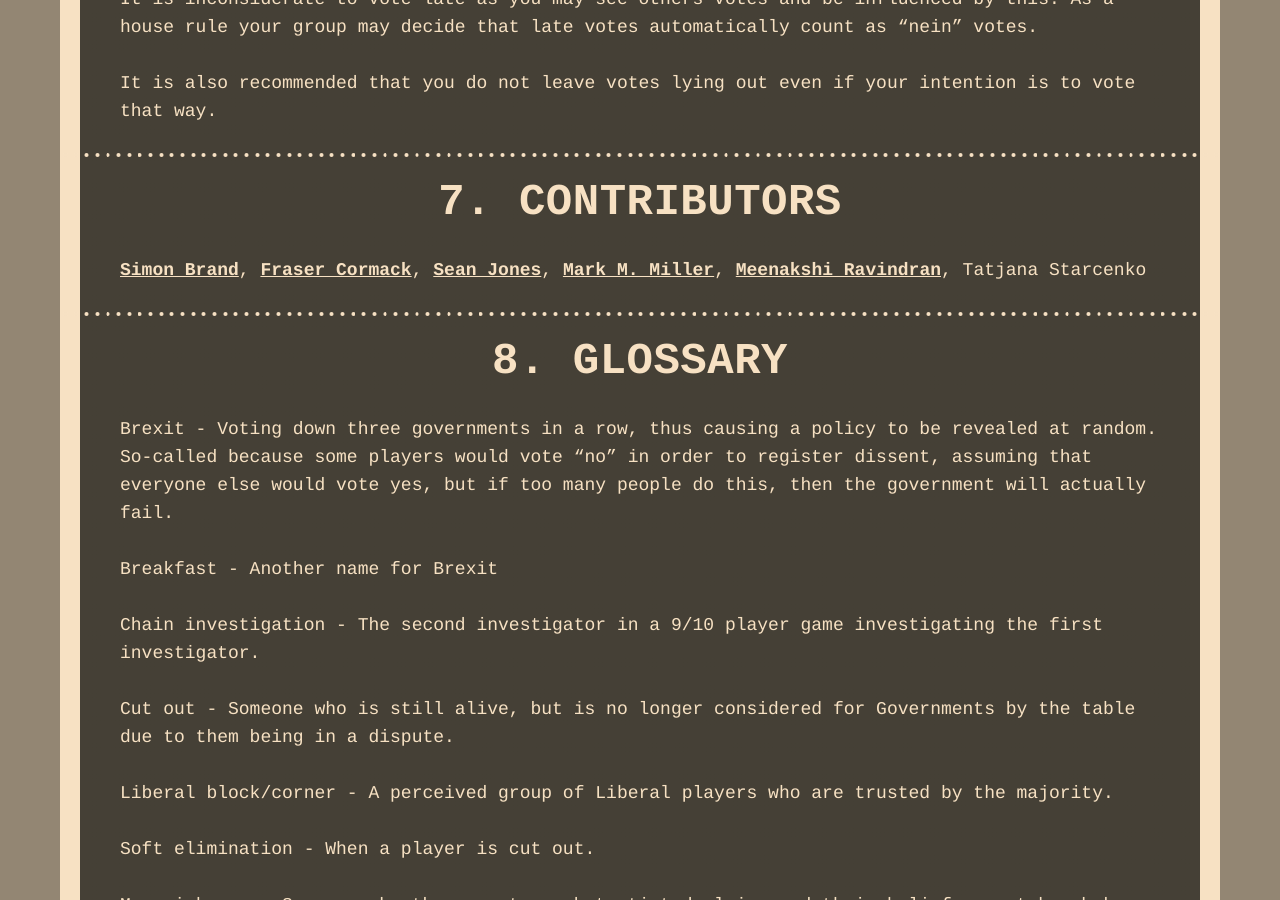
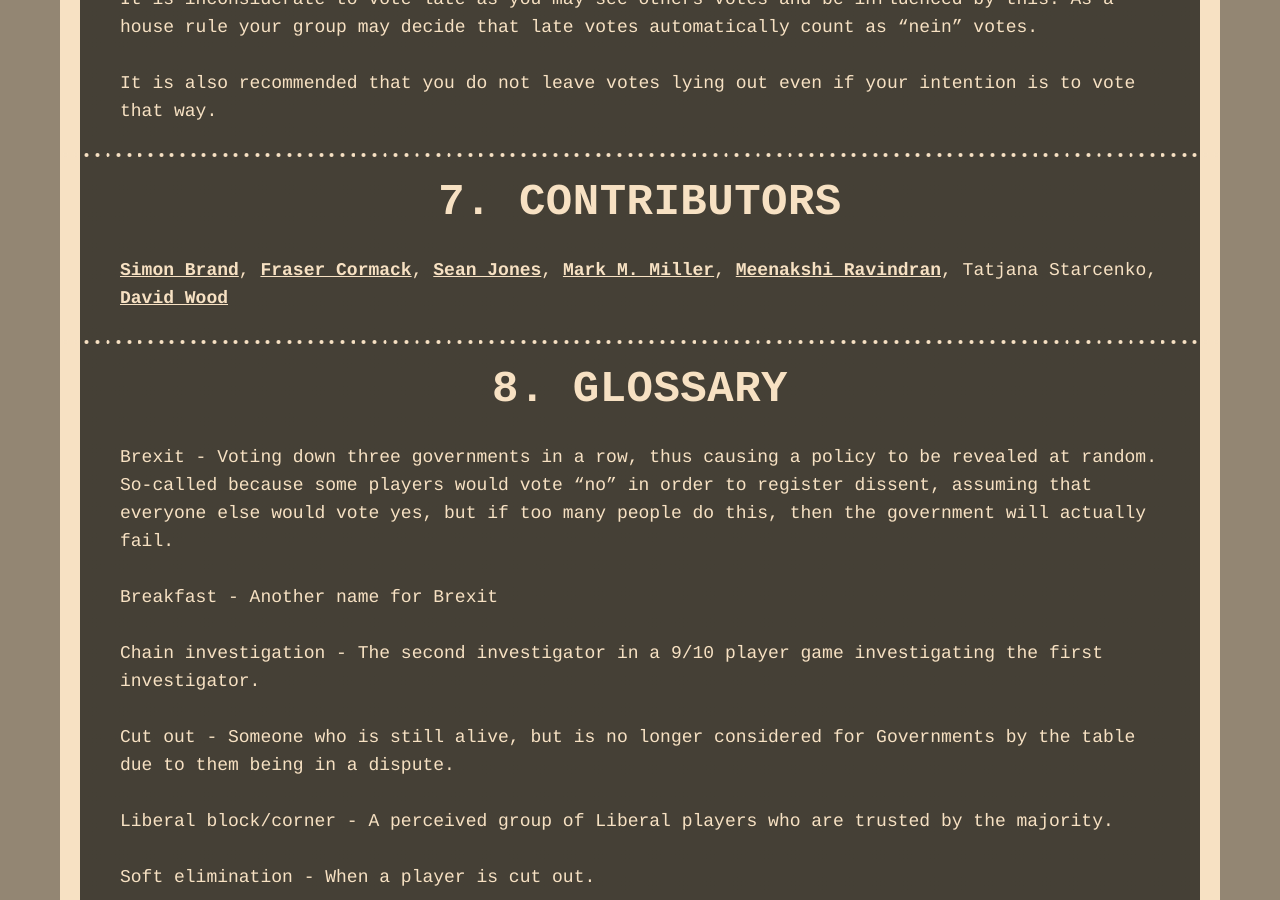
Before and after one commit to TartanLlama/secret-hitler-strategies, a Jekyll site: the page built from index.md, in a window 1280 px wide and 900 px high, scrolled down 12994 px. Built offline with Jekyll 4.4.1, drawn with Linux system fonts in a browser that asks for light colours; nearby versions of some CDN libraries.

Commit message:
Add David Wood as a contributor

```diff
--- a/index.md
+++ b/index.md
@@ -217,7 +217,7 @@ It is also recommended that you do not leave votes lying out even if your intent
 
 ## Contributors
 
-[Simon Brand](https://twitter.com/TartanLlama), [Fraser Cormack](https://github.com/frasercrmck), [Sean Jones](https://github.com/NeuralSandwich), [Mark M. Miller](https://github.com/7thsanctum), [Meenakshi Ravindran](https://github.com/meenur), Tatjana Starcenko
+[Simon Brand](https://twitter.com/TartanLlama), [Fraser Cormack](https://github.com/frasercrmck), [Sean Jones](https://github.com/NeuralSandwich), [Mark M. Miller](https://github.com/7thsanctum), [Meenakshi Ravindran](https://github.com/meenur), Tatjana Starcenko, [David Wood](https://github.com/davidtwco)
 
 -----------------
 
```
